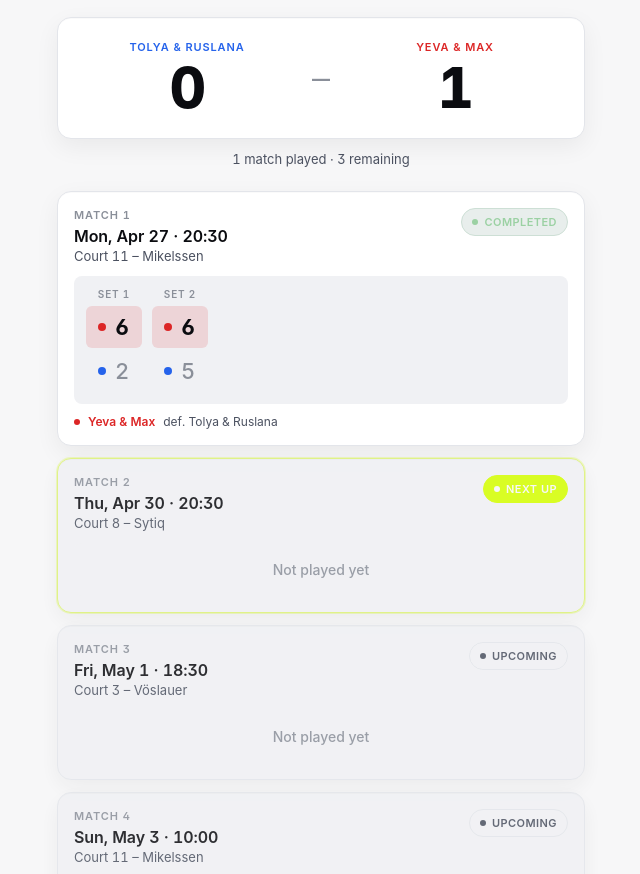
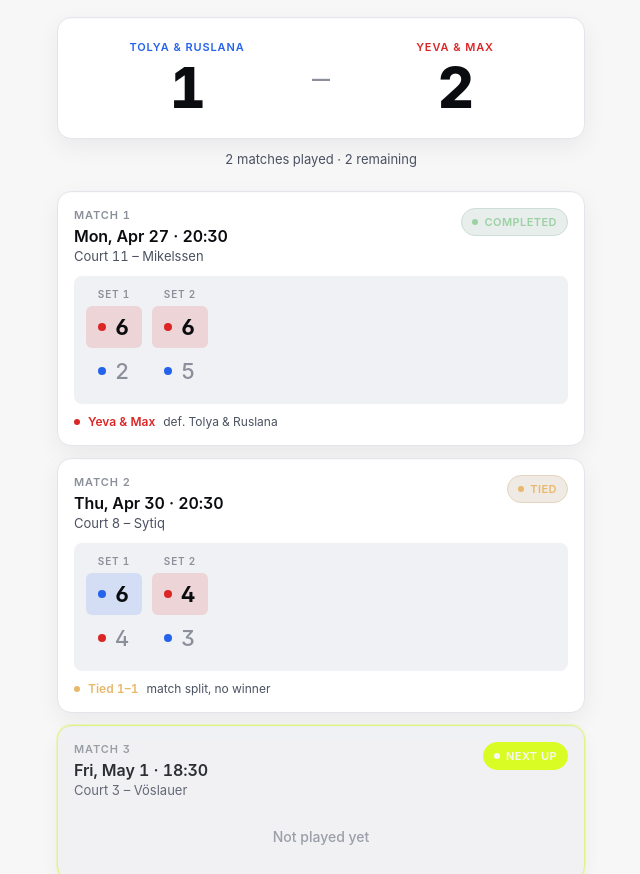
Before and after one commit to anatoliykotsur/padel-scoreboard, a plain HTML site: page index.html in a window 1280 px wide. Shown: the part 99-973 px from the top of the page, without its empty margins (319-959 px from the left). Drawn offline with Linux system fonts and the light colour scheme.

Commit message:
match 2: 6-4, 3-4 (tied)

```diff
--- a/app.js
+++ b/app.js
@@ -24,7 +24,7 @@
     const { a, b } = setsWon(match);
     if (a > b) return "A";
     if (b > a) return "B";
-    return null;
+    return "tie";
   }
 
   function nextUpMatchId(matches) {
@@ -75,6 +75,7 @@
         const w = matchWinner(m);
         if (w === "A") aWins++;
         else if (w === "B") bWins++;
+        else if (w === "tie") { aWins++; bWins++; }
       }
     }
     document.getElementById("series-score-a").textContent = String(aWins);
@@ -126,8 +127,15 @@
       class: "match" + (match.status === "completed" ? " completed" : " upcoming") + (isNext ? " next-up" : ""),
     });
 
-    const pillClass = match.status === "completed" ? "pill completed" : isNext ? "pill next-up" : "pill";
-    const pillText = match.status === "completed" ? "Completed" : isNext ? "Next up" : "Upcoming";
+    let pillClass, pillText;
+    if (match.status === "completed") {
+      if (winner === "tie") { pillClass = "pill tied"; pillText = "Tied"; }
+      else { pillClass = "pill completed"; pillText = "Completed"; }
+    } else if (isNext) {
+      pillClass = "pill next-up"; pillText = "Next up";
+    } else {
+      pillClass = "pill"; pillText = "Upcoming";
+    }
 
     const head = el("div", { class: "match-head" }, [
       el("div", { class: "match-meta" }, [
@@ -147,7 +155,14 @@
       match.sets.forEach((s, i) => grid.appendChild(renderSetColumn(i, s, data.teams)));
       card.appendChild(grid);
 
-      if (winner) {
+      if (winner === "tie") {
+        const summary = el("div", { class: "match-summary tied" }, [
+          el("span", { class: "dot" }),
+          el("span", { class: "winner-name" }, ["Tied 1–1"]),
+          el("span", {}, ["match split, no winner"]),
+        ]);
+        card.appendChild(summary);
+      } else if (winner) {
         const wTeam = data.teams[winner];
         const lTeam = data.teams[winner === "A" ? "B" : "A"];
         const summary = el("div", {
--- a/matches.json
+++ b/matches.json
@@ -1,5 +1,5 @@
 {
-  "lastUpdated": "2026-04-28T19:50:00Z",
+  "lastUpdated": "2026-04-30T20:30:00Z",
   "teams": {
     "A": { "name": "Tolya & Ruslana", "color": "#2563eb" },
     "B": { "name": "Yeva & Max", "color": "#dc2626" }
@@ -22,8 +22,11 @@
       "date": "2026-04-30",
       "time": "20:30",
       "court": "8 – Sytiq",
-      "status": "scheduled",
-      "sets": []
+      "status": "completed",
+      "sets": [
+        { "a": 6, "b": 4 },
+        { "a": 3, "b": 4 }
+      ]
     },
     {
       "id": 3,
--- a/style.css
+++ b/style.css
@@ -201,6 +201,11 @@ body {
   border-color: color-mix(in srgb, #9bd1a3 30%, var(--border));
   background: color-mix(in srgb, #9bd1a3 10%, var(--pill-bg));
 }
+.pill.tied {
+  color: #e8b86b;
+  border-color: color-mix(in srgb, #e8b86b 35%, var(--border));
+  background: color-mix(in srgb, #e8b86b 12%, var(--pill-bg));
+}
 .pill.next-up {
   color: var(--bg);
   background: var(--accent);
@@ -300,6 +305,12 @@ body {
   border-radius: 50%;
   background: var(--summary-color, var(--text));
 }
+.match-summary.tied {
+  --summary-color: #e8b86b;
+}
+.match-summary.tied .winner-name {
+  color: #e8b86b;
+}
 
 .footer {
   margin-top: 28px;
```
